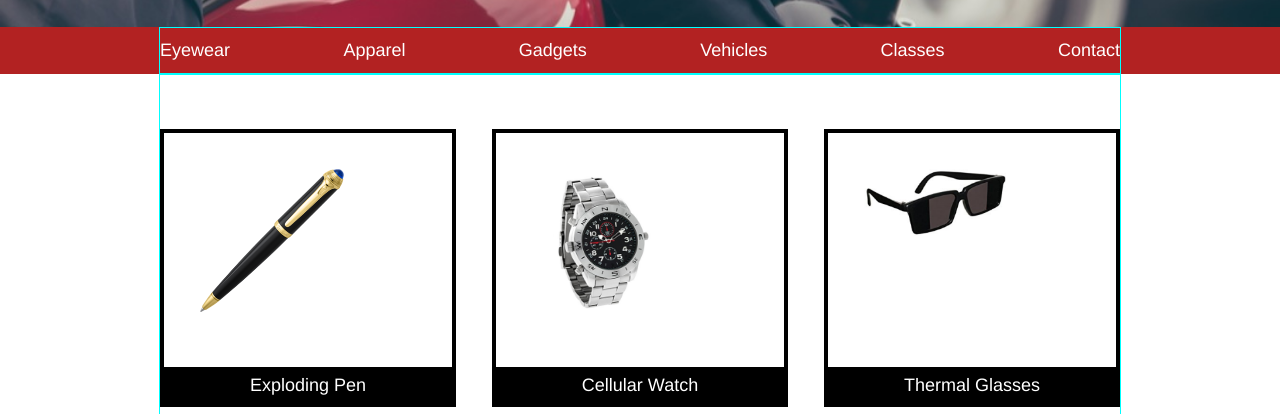
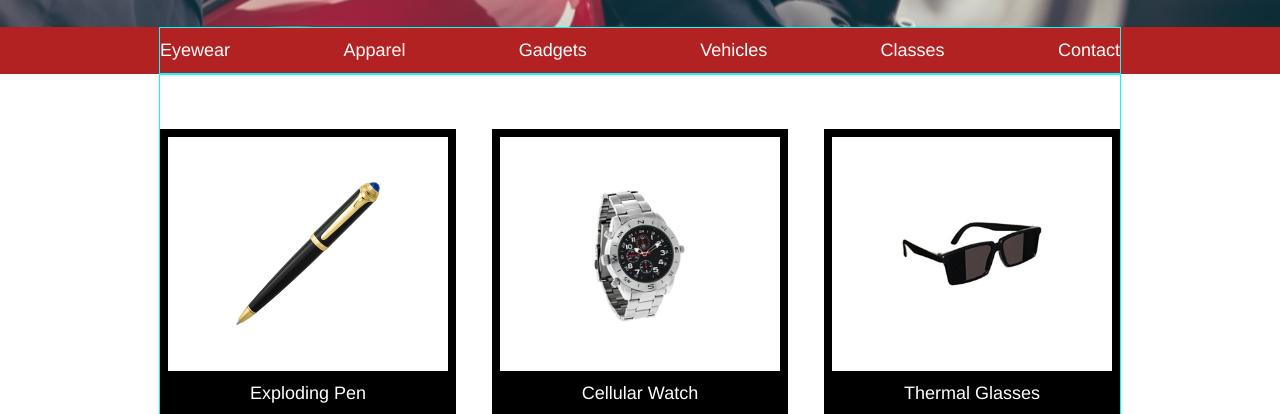
Before and after one commit to haringart/SecretAgentSupply, a plain HTML site: page index.html in a window 1280 px wide. Shown: the part 386-800 px from the top of the page. Drawn offline with Linux system fonts and the light colour scheme.

Commit message:
Finished all but footer.

```diff
--- a/resources/css/style.css
+++ b/resources/css/style.css
@@ -90,15 +90,17 @@ nav ul {
   border: 4px solid black;
   margin: 3rem 0;
 }
-
 .product img {
   max-width: 8rem;
 }
 
 .product-image {
+  display: flex;
+  justify-content: center;
+  align-items: center;
   height: 9rem;
   padding: 2rem;
-  max-width: 100%;
+  border: 4px solid black;
 }
 
 .description {
@@ -136,6 +138,5 @@ footer {
 
 footer .container {
   display: flex;
-
   align-items: center;
 }
```
Also changed, not shown: index.html (+1 -0 lines).
